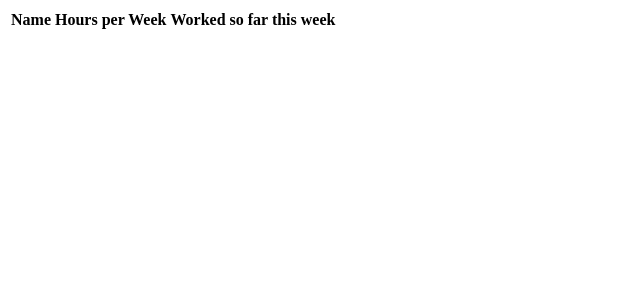
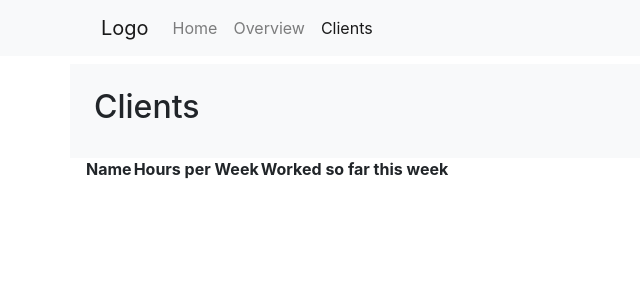
Before and after one commit to JankoTreuner/track-my-time, a Django app: page /clients in a window 1280 px wide. Shown: the top 300 px of the page, without its empty margins (0-640 px from the left). Run offline with Django 3.2, Linux system fonts and the light colour scheme; data that the repository does not hold is empty; some libraries are stand-ins or nearby versions.

Commit message:
Adds a little bit basic bootstrap to the templates to be a little bit less plain text. Adds a navbar as well.

```diff
--- a/requirements.txt
+++ b/requirements.txt
@@ -1,3 +1,5 @@
 django
+django-bootstrap4
+django-icons
 readabledelta
 unittest-xml-reporting
--- a/trackmytime/templates/base.html
+++ b/trackmytime/templates/base.html
@@ -1,12 +1,42 @@
 {% load i18n %}
+{% load icons %}
+
+{# Load the tag library #}
+{% load bootstrap4 %}
+
+{# Load CSS and JavaScript #}
+{% bootstrap_css %}
+{% bootstrap_javascript jquery='full' %}
+
+{# Display django.contrib.messages as Bootstrap alerts #}
+{% bootstrap_messages %}
 
 <html>
     <head>
         <title>{% block title %}{% translate "Track-My-Time" %}{% endblock %}</title>
+        <!-- Font Awesome CSS -->
+        <link href="https://maxcdn.bootstrapcdn.com/font-awesome/4.7.0/css/font-awesome.min.css"
+        rel="stylesheet"
+        integrity="sha384-wvfXpqpZZVQGK6TAh5PVlGOfQNHSoD2xbE+QkPxCAFlNEevoEH3Sl0sibVcOQVnN"
+        crossorigin="anonymous">
     </head>
     <body>
+        <div class="bg-light">
+        <div class="container">
+        {% block navbar %}
+            {% include "components/navbar.html"  %}
+        {% endblock %}
+    </div>
+</div>
+
+    <div class="container bg-light mt-2 p-4">
+        <h2>{% block headline %}Unset{% endblock %}</h2>
+    </div>
+
+  <div class="container">
     {% block body %}
 
     {% endblock %}
+</div>
     </body>
 </html>
--- /dev/null
+++ b/trackmytime/templates/components/navbar.html
@@ -0,0 +1,20 @@
+<nav class="navbar navbar-expand-sm bg-light navbar-light">
+
+    <!-- A grey horizontal navbar that becomes vertical on small screens -->
+
+        <a class="navbar-brand" href="#">Logo</a>
+        <!-- Links -->
+        <ul class="navbar-nav">
+
+          <li class="nav-item {% if  request.path == '/' %}active{% endif %}">
+            <a class="nav-link" href="{% url 'index' %}">Home</a>
+          </li>
+          <li class="nav-item {% if  request.path == '/overview' %}active{% endif %}">
+            <a class="nav-link" href="{% url 'overview' %}">Overview</a>
+          </li>
+          <li class="nav-item {% if  request.path == '/clients' %}active{% endif %}">
+            <a class="nav-link" href="{% url 'clients' %}">Clients</a>
+          </li>
+        </ul>
+
+      </nav>
--- a/trackmytime/timetracker/templates/timetracker/clients.html
+++ b/trackmytime/timetracker/templates/timetracker/clients.html
@@ -1,8 +1,14 @@
-<html>
-    <head>
-        <title>Clients</title>
-    </head>
-    <body>
+{% extends "base.html" %}
+{% load i18n %}
+
+{% block title %}{{ block.super }} - {% translate "Clients" %}{% endblock %}
+
+
+{% block headline %}{% translate "Clients" %}{% endblock %}
+
+
+
+{% block body %}
 <table>
     <tr>
         <th>Name</th>
@@ -25,5 +31,4 @@
     {% endfor %}
 </table>
 
-    </body>
-</html>
+{% endblock %}}
--- a/trackmytime/timetracker/templates/timetracker/overview.html
+++ b/trackmytime/timetracker/templates/timetracker/overview.html
@@ -1,7 +1,9 @@
 {% extends "base.html" %}
 {% load i18n %}
 
-{% block title %}{% translate "Overview" %}{% endblock %}
+{% block title %}{{ block.super }} - {% translate "Overview" %}{% endblock %}
+
+{% block headline %}{% translate "Overview" %}{% endblock %}
 
 {% block body %}
 {% for entry in entries %}
```
Also changed, not shown: trackmytime/timetracker/templates/timetracker/index.html (+12 -7 lines), trackmytime/trackmytime/settings.py (+33 -0 lines). Lines whose indentation alone changed are shown as unchanged.
